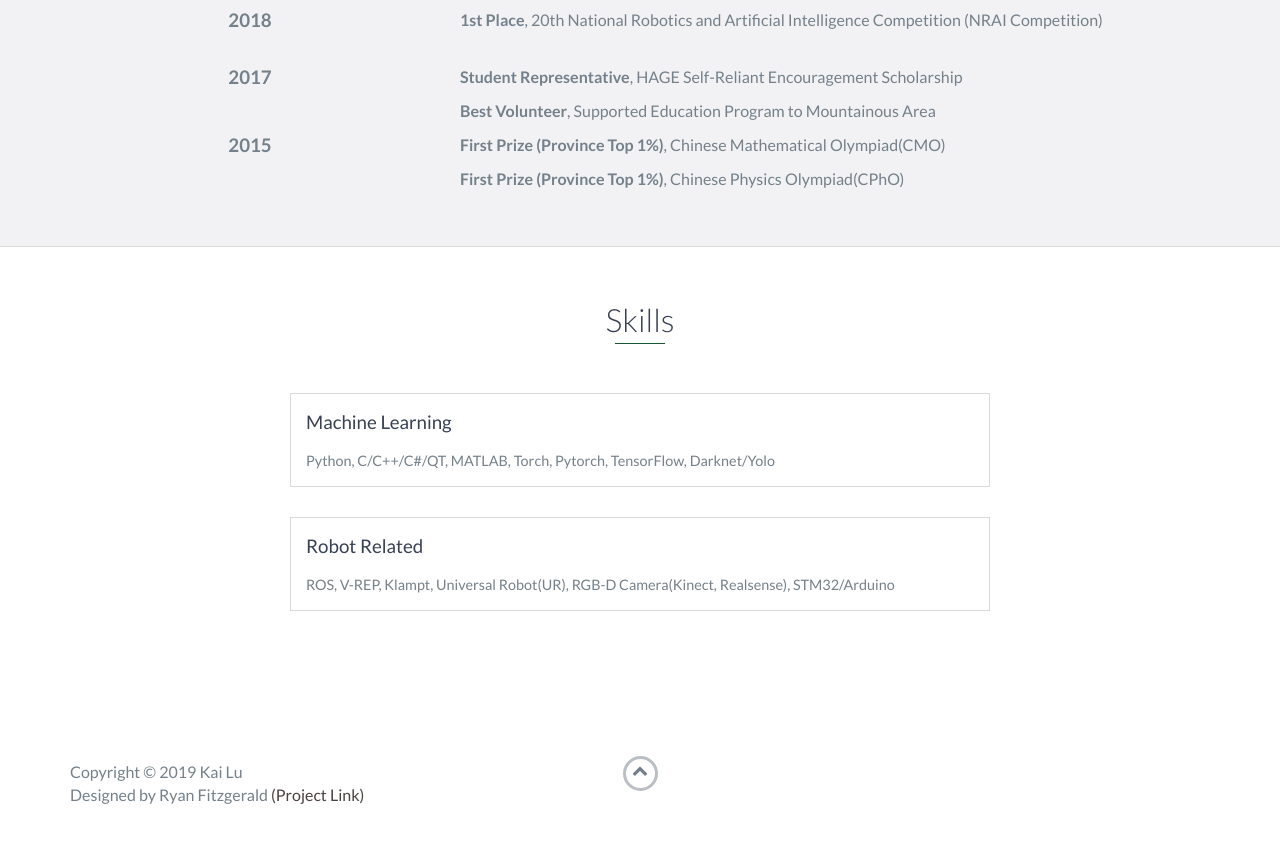
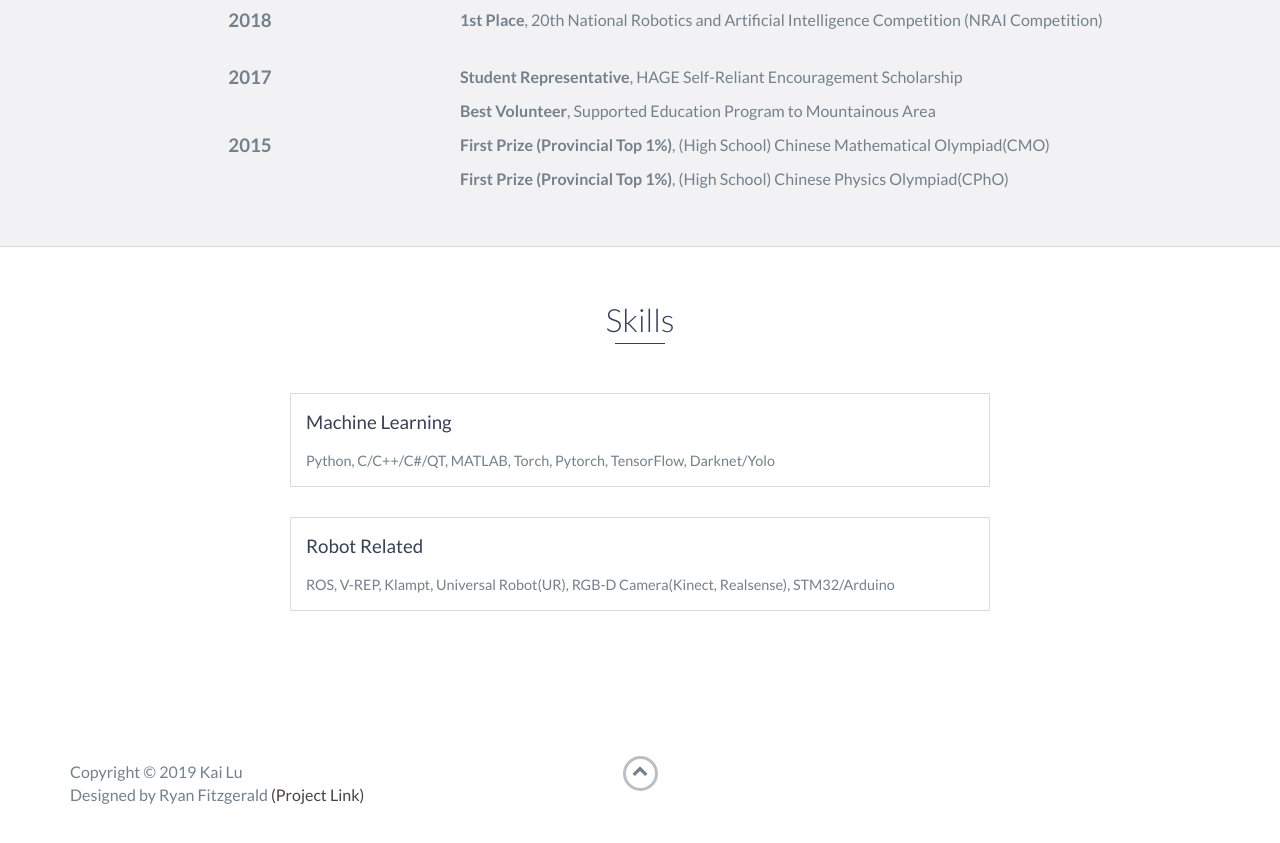
Before and after one commit to kailucs/DeerKK.github.io, a website: page index.html in a window 1280 px wide. Shown: the part 4092-4935 px from the top of the page. Drawn offline with nearby package versions, Linux system fonts and the light colour scheme.

Commit message:
Update index.html

```diff
--- a/index.html
+++ b/index.html
@@ -336,8 +336,8 @@
                     <h3>2015</h3>
                 </div>
                 <div class="col-md-8">
-                	<p><b>First Prize (Province Top 1%)</b>, Chinese Mathematical Olympiad(CMO)</p>
-                    <p><b>First Prize (Province Top 1%)</b>, Chinese Physics Olympiad(CPhO)</p>
+                	<p><b>First Prize (Provincial Top 1%)</b>, (High School) Chinese Mathematical Olympiad(CMO)</p>
+                    <p><b>First Prize (Provincial Top 1%)</b>, (High School) Chinese Physics Olympiad(CPhO)</p>
                 </div>
             </div>
 
```
